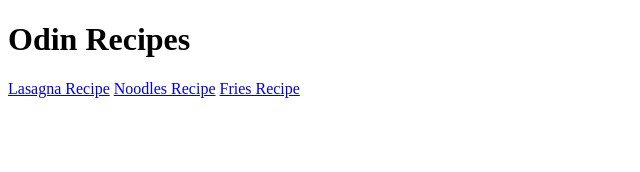
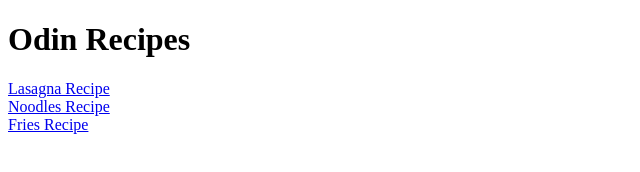
Before and after one commit to priyansh3010/odin-recipes, a plain HTML site: page index.html in a window 1280 px wide. Shown: the whole page, without its empty margins (0-640 px from the left). Drawn offline with Linux system fonts and the light colour scheme.

Commit message:
Added line breaks between each link.

```diff
--- a/index.html
+++ b/index.html
@@ -7,8 +7,8 @@
 </head>
 <body>
     <h1>Odin Recipes</h1>
-    <a href="recipes/lasagna.html">Lasagna Recipe</a>
-    <a href="recipes/noodles.html">Noodles Recipe</a>
-    <a href="recipes/fries.html">Fries Recipe</a>
+    <a href="recipes/lasagna.html">Lasagna Recipe</a><br>
+    <a href="recipes/noodles.html">Noodles Recipe</a><br>
+    <a href="recipes/fries.html">Fries Recipe</a><br>
 </body>
 </html>
```
